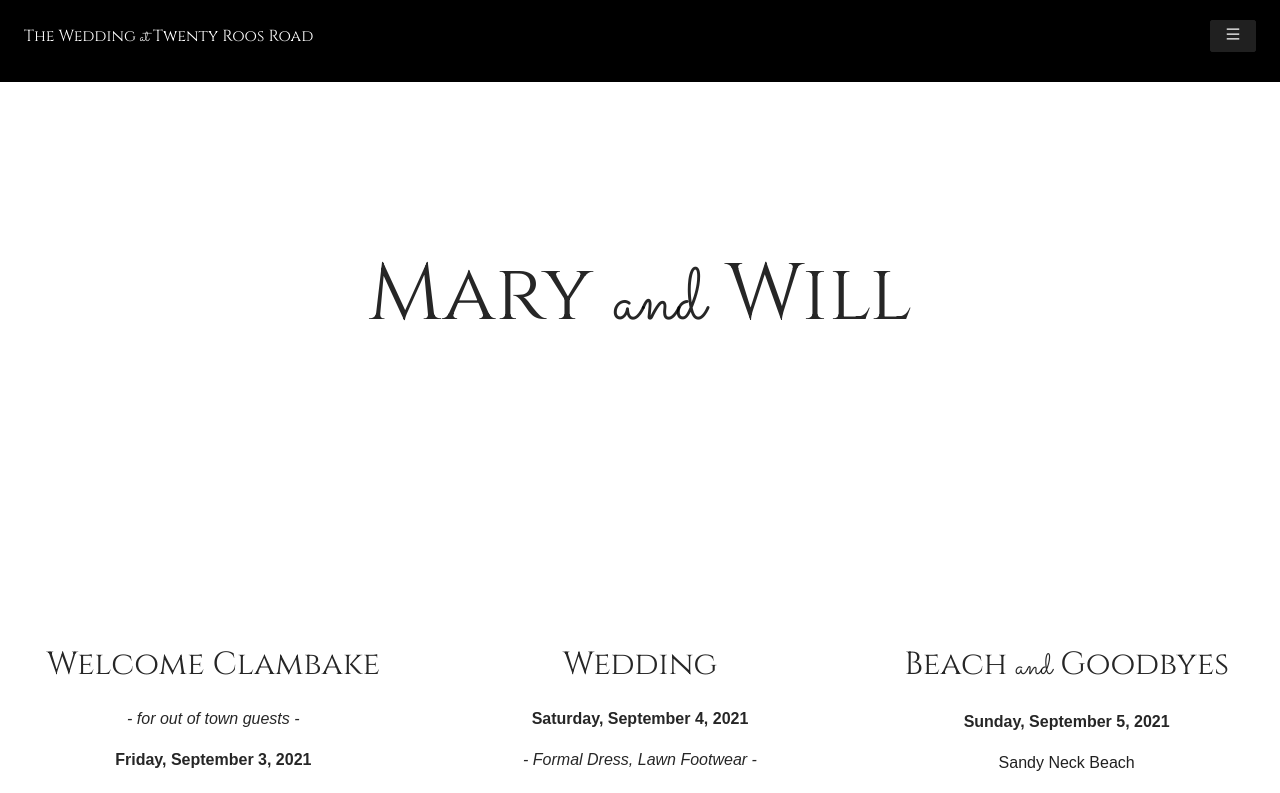
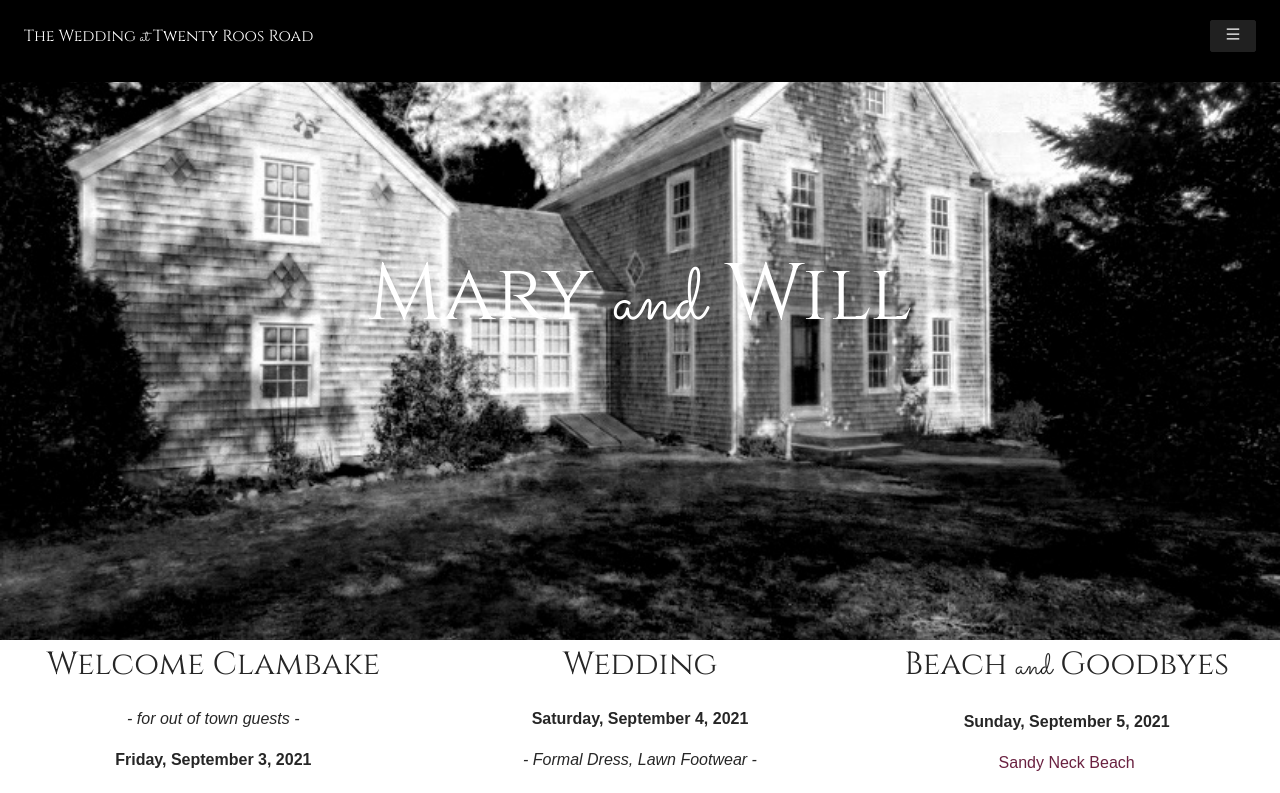
Before and after one commit to marybees/wedding, a React (Create React App) app: page / in a window 1280 px wide. Shown: the top 793 px of the page. Built offline with nearby package versions, Linux system fonts and the light colour scheme; what google-maps-react would draw is missing.

Commit message:
Update background image in Home.

```diff
--- a/src/Home.js
+++ b/src/Home.js
@@ -1,5 +1,6 @@
 import { Link } from "react-router-dom";
 import { Row, Col, Card } from 'antd';
+import House from './black-and-white-house.jpg'
 
 function App() {
 
@@ -14,8 +15,8 @@ function App() {
     <div>
       <Row>
         <Col span={24} align='center'>
-            <div className='titleContainer'>
-              <h1 className='title'>Mary <span>and</span> Will</h1>
+            <div style={{ backgroundImage: `url(${House})`}} className='titleContainer'>
+              <h1 style={{ color: 'white' }} className='title'>Mary <span>and</span> Will</h1>
             </div>
         </Col>
       </Row>
--- a/src/index.less
+++ b/src/index.less
@@ -10,6 +10,10 @@
     display: flex;
     justify-content: center;
     align-items: center;
+    background-repeat: no-repeat;
+    background-position: center;
+    background-size: cover;
+    background-attachment: fixed;
 }
 
 .eventDetails {
@@ -72,3 +76,7 @@ p {
     width: 100%;
     position: absolute;
 }
+
+a {
+    color: #6A2140;
+}
```
Also changed, not shown: src/black-and-white-house.jpg (added).
